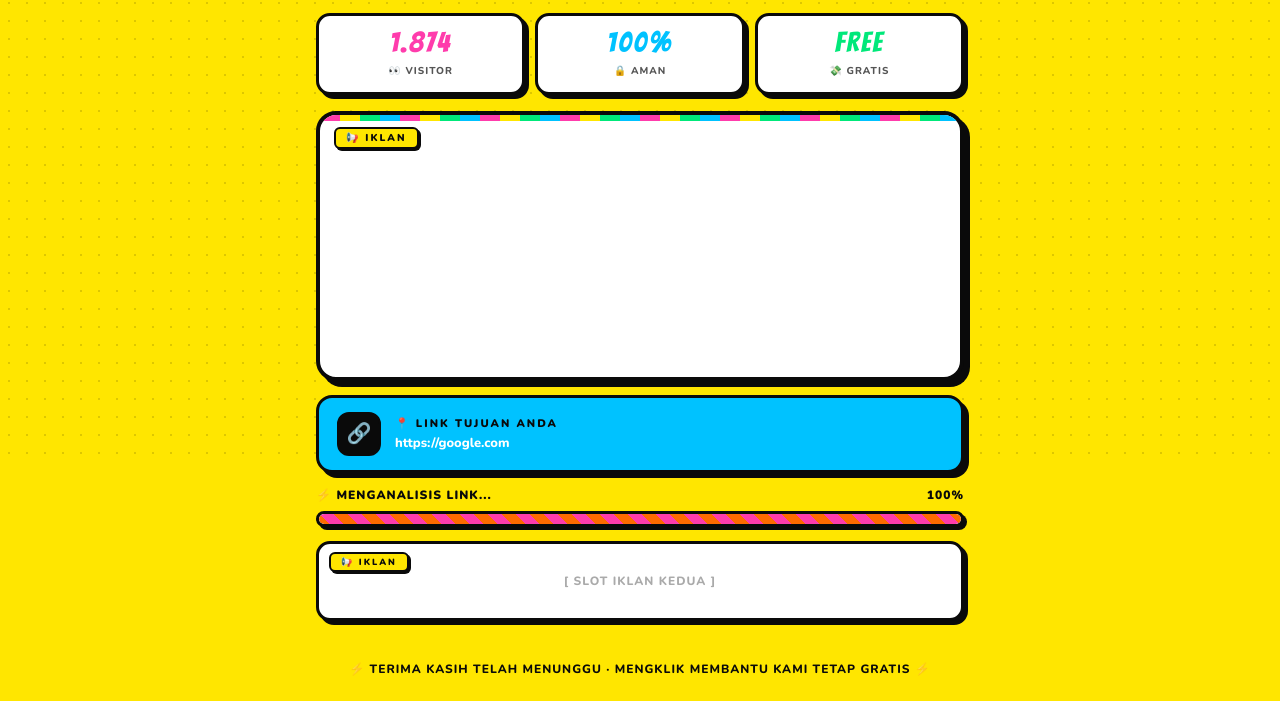
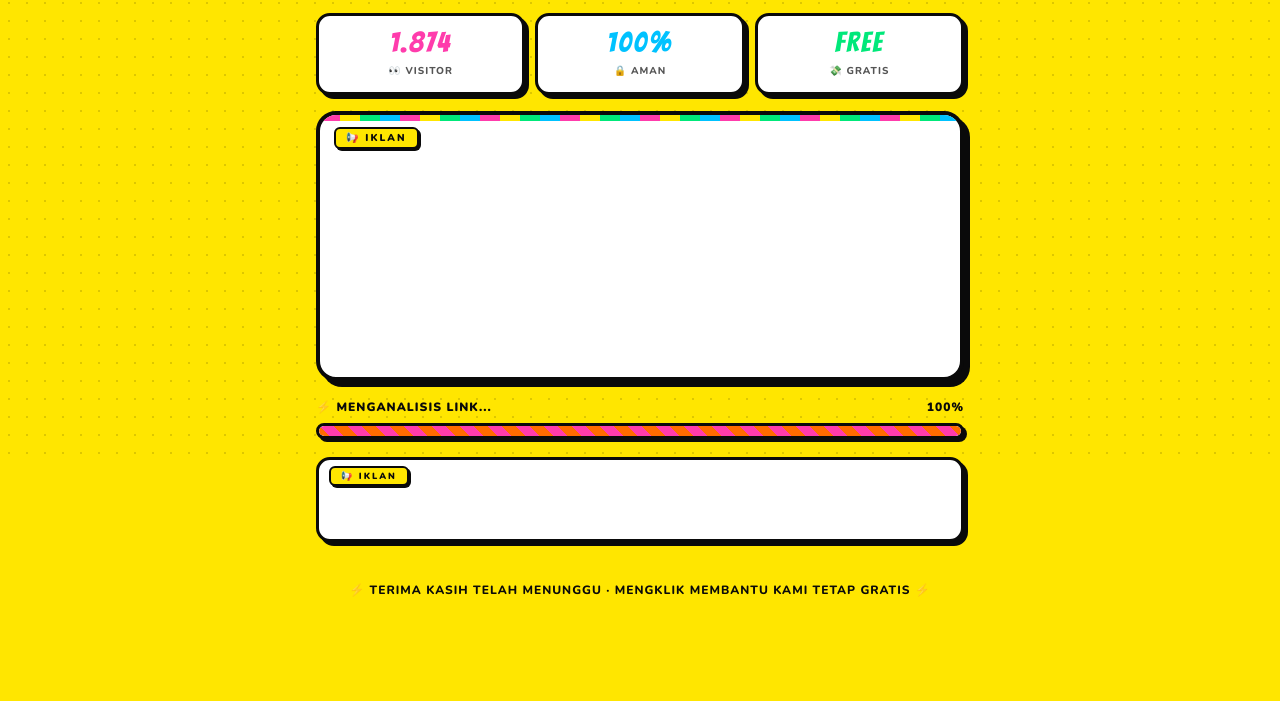
Before and after one commit to ayam888jantan-cell/mylink, a plain HTML site: page jembatan.html in a window 1280 px wide. Shown: the part 330-1031 px from the top of the page. After the commit the page ends 952 px from the top, so only its background shows below. Drawn offline with nearby package versions, Linux system fonts and the light colour scheme.

Commit message:
update styles in jembatan.html

```diff
--- a/jembatan.html
+++ b/jembatan.html
@@ -60,21 +60,15 @@
     background: repeating-linear-gradient(90deg, var(--pink) 0, var(--pink) 20px, var(--yellow) 20px, var(--yellow) 40px, var(--green) 40px, var(--green) 60px, var(--blue) 60px, var(--blue) 80px);
   }
   .ad-badge { position: absolute; top: 12px; left: 14px; background: var(--yellow); border: 2px solid var(--dark); border-radius: 6px; padding: 2px 10px; font-size: 10px; font-weight: 900; color: var(--dark); letter-spacing: 2px; text-transform: uppercase; box-shadow: 2px 2px 0 var(--dark); z-index: 10; }
-  .dest-wrap { position: relative; z-index: 1; width: 100%; max-width: 680px; padding: 0 16px; margin: 14px auto 0; }
-  .dest-card { background: var(--blue); border: 3px solid var(--dark); border-radius: 16px; padding: 14px 18px; display: flex; align-items: center; gap: 14px; box-shadow: 5px 5px 0 var(--dark); }
-  .dest-icon { width: 44px; height: 44px; border-radius: 12px; background: var(--dark); display: flex; align-items: center; justify-content: center; font-size: 20px; flex-shrink: 0; border: 2px solid var(--dark); }
-  .dest-text h3 { font-size: 11px; font-weight: 900; color: var(--dark); margin-bottom: 3px; text-transform: uppercase; letter-spacing: 2px; }
-  .dest-text p { font-size: 13px; font-weight: 800; color: var(--white); word-break: break-all; }
-  .progress-wrap { position: relative; z-index: 1; width: 100%; max-width: 680px; padding: 0 16px; margin: 14px auto 0; }
+  .progress-wrap { position: relative; z-index: 1; width: 100%; max-width: 680px; padding: 0 16px; margin: 18px auto 0; }
   .progress-top { display: flex; justify-content: space-between; font-size: 12px; font-weight: 900; color: var(--dark); margin-bottom: 8px; text-transform: uppercase; letter-spacing: 1px; }
   .progress-bar { width: 100%; height: 16px; background: var(--white); border-radius: 99px; border: 3px solid var(--dark); overflow: hidden; box-shadow: 3px 3px 0 var(--dark); }
   .progress-fill {
     height: 100%; background: repeating-linear-gradient(45deg, var(--pink) 0, var(--pink) 10px, var(--orange) 10px, var(--orange) 20px); border-radius: 99px; width: 0%; transition: width 5s linear; background-size: 28px 28px; animation: stripe 0.5s linear infinite;
   }
   @keyframes stripe { from { background-position: 0 0; } to { background-position: 28px 0; } }
-  .ad-wrap-2 { position: relative; z-index: 1; width: 100%; max-width: 680px; padding: 0 16px; margin: 14px auto 24px; }
-  .ad-slot-sm { width: 100%; min-height: 80px; background: var(--white); border-radius: 14px; border: 3px solid var(--dark); box-shadow: 4px 4px 0 var(--dark); display: flex; align-items: center; justify-content: center; position: relative; }
-  .ad-slot-sm span { font-size: 12px; color: #aaa; font-weight: 800; letter-spacing: 1px; text-transform: uppercase; }
+  .ad-wrap-2 { position: relative; z-index: 1; width: 100%; max-width: 680px; padding: 0 16px; margin: 18px auto 24px; }
+  .ad-slot-sm { width: 100%; min-height: 85px; background: var(--white); border-radius: 14px; border: 3px solid var(--dark); box-shadow: 4px 4px 0 var(--dark); display: flex; flex-direction: column; align-items: center; justify-content: center; padding-top: 25px; padding-bottom: 10px; position: relative; overflow: hidden; }
   .footer { position: relative; z-index: 1; text-align: center; padding: 16px; font-size: 12px; font-weight: 800; color: var(--dark); letter-spacing: 1px; text-transform: uppercase; margin-bottom: 8px; }
   .overlay { display: none; position: fixed; inset: 0; background: var(--dark); z-index: 999; flex-direction: column; align-items: center; justify-content: center; gap: 16px; }
   .overlay.show { display: flex; }
@@ -109,12 +103,12 @@
   </div>
 </div>
 
-<!-- AD SLOT UTAMA -->
+<!-- AD SLOT UTAMA (300x250) -->
 <div class="ad-wrap">
   <div class="ad-slot">
     <div class="ad-badge">📢 IKLAN</div>
 
-    <!-- CODE IKLAN ADSTERRA 300x250 -->
+    <!-- CODE IKLAN ADSTERRA 1 -->
     <script src="https://jabturfembitter.com/ac/6a/f1/ac6af16f59aa8e7750245a66a1988efe.js"></script>
     <script>
       atOptions = {
@@ -130,26 +124,28 @@
   </div>
 </div>
 
-<div class="dest-wrap">
-  <div class="dest-card">
-    <div class="dest-icon">🔗</div>
-    <div class="dest-text">
-      <h3>📍 Link Tujuan Anda</h3>
-      <p id="destUrl">Memuat...</p>
-    </div>
-  </div>
-</div>
-
 <div class="progress-wrap">
   <div class="progress-top"><span>⚡ Menganalisis Link...</span><span id="pctLabel">0%</span></div>
   <div class="progress-bar"><div class="progress-fill" id="progressFill"></div></div>
 </div>
 
-<!-- AD SLOT KEDUA -->
+<!-- AD SLOT KEDUA (468x60) -->
 <div class="ad-wrap-2">
   <div class="ad-slot-sm">
-    <div class="ad-badge" style="position:absolute;top:8px;left:10px;font-size:9px;">📢 IKLAN</div>
-    <span>[ SLOT IKLAN KEDUA ]</span>
+    <div class="ad-badge" style="position:absolute;top:6px;left:10px;font-size:9px;">📢 IKLAN</div>
+
+    <!-- CODE IKLAN ADSTERRA 2 -->
+    <script>
+      atOptions = {
+        'key' : 'eef4b4c21d1c83a835034348a6e42c87',
+        'format' : 'iframe',
+        'height' : 60,
+        'width' : 468,
+        'params' : {}
+      };
+    </script>
+    <script src="https://jabturfembitter.com/eef4b4c21d1c83a835034348a6e42c87/invoke.js"></script>
+
   </div>
 </div>
 
@@ -173,8 +169,6 @@
   let destination = params.get('to') || 'https://google.com';
   try { new URL(destination); } catch(e) { destination = 'https://google.com'; }
 
-  document.getElementById('destUrl').textContent = destination;
-
   let seconds = SKIP_DELAY;
   const countEl = document.getElementById('countNum');
   const pillEl = document.getElementById('countdownPill');
@@ -182,25 +176,23 @@
   const fill = document.getElementById('progressFill');
   const pctLabel = document.getElementById('pctLabel');
 
-  // Animasi Loading Bar berjalan lambat selama 5 detik
+  // Animasi Loading Bar
   setTimeout(() => { fill.style.width = '100%'; }, 50);
 
   const timer = setInterval(() => {
     seconds--;
     countEl.textContent = seconds;
 
-    // Hitung persentase progress
     const pct = Math.round(((SKIP_DELAY - seconds) / SKIP_DELAY) * 100);
     pctLabel.textContent = pct + '%';
 
     if (seconds <= 0) {
       clearInterval(timer);
-      pillEl.style.display = 'none'; // Sembunyikan timer angka
-      btnSkip.classList.add('visible'); // TANYA PENGUNJUNG: Munculkan tombol SKIP wajib klik manual
+      pillEl.style.display = 'none';
+      btnSkip.classList.add('visible'); // Wajib klik manual
     }
   }, 1000);
 
-  // FUNGSI UTAMA: Hanya berjalan jika tombol benar-benar DIKLIK MANUAL oleh pengunjung
   function doRedirect() {
     document.getElementById('overlay').classList.add('show');
     setTimeout(() => {
```
